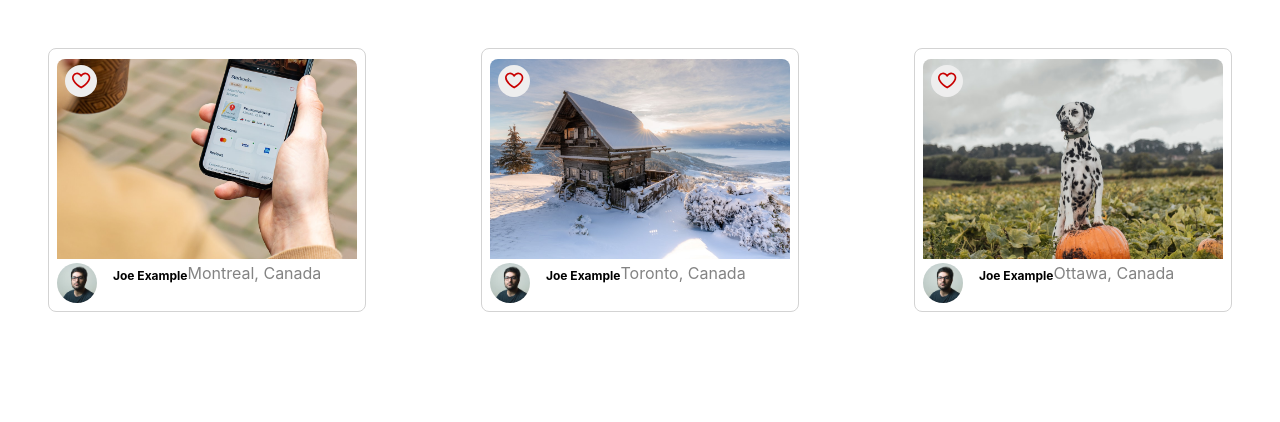
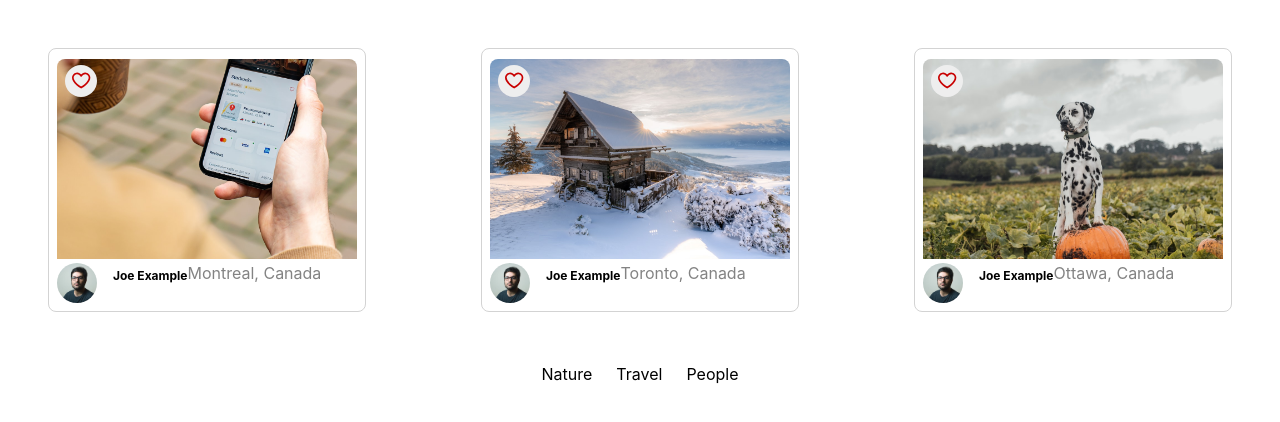
Before and after one commit to Charlisteketee/PhotoLabs, a React (Create React App) app in the folder frontend/: page / in a window 1280 px wide. Shown: the top 422 px of the page. Built offline with nearby package versions, Linux system fonts and the light colour scheme; the HTML template or start-up script is replaced by a standard one.

Commit message:
List Topics

```diff
--- a/frontend/src/App.jsx
+++ b/frontend/src/App.jsx
@@ -2,12 +2,15 @@
 
  // import PhotoListItem from './components/PhotoListItem';
  import PhotoList from './components/PhotoList';
+//  import TopicListItem from 'components/TopicListItem';
+import TopicList from 'components/TopicList';
  import './App.scss';
 
  const App = () => (
    <div className="App">
      {/* { Array.from(Array(3)).map((_, index) => <PhotoListItem key={index}/>) } */}
      <PhotoList/>
+     <TopicList />
    </div>
  )
 
--- a/frontend/src/components/TopicList.jsx
+++ b/frontend/src/components/TopicList.jsx
@@ -1,4 +1,5 @@
 import React from "react";
+import TopicListItem from "./TopicListItem";
 
 import "../styles/TopicList.scss";
 
@@ -23,7 +24,9 @@
 const TopicList = () => {
   return (
     <div className="top-nav-bar__topic-list">
-      {/* Insert React */}
+      {sampleDataForTopicList.map(topic => (
+        <TopicListItem key={topic.id} topic={topic} />
+      ))}
     </div>
   );
 };
--- a/frontend/src/components/TopicListItem.jsx
+++ b/frontend/src/components/TopicListItem.jsx
@@ -2,16 +2,12 @@
 
 import "../styles/TopicListItem.scss";
 
-const sampleDataForTopicListItem = {
-  id: "1",
-  slug: "topic-1",
-  label: "Nature",
-};
 
-const TopicListItem = () => {
+
+const TopicListItem = (props) => {
   return (
     <div className="topic-list__item">
-      {/* Insert React */}
+      <p>{props.topic.title}</p>
     </div>
   );
 };
```
